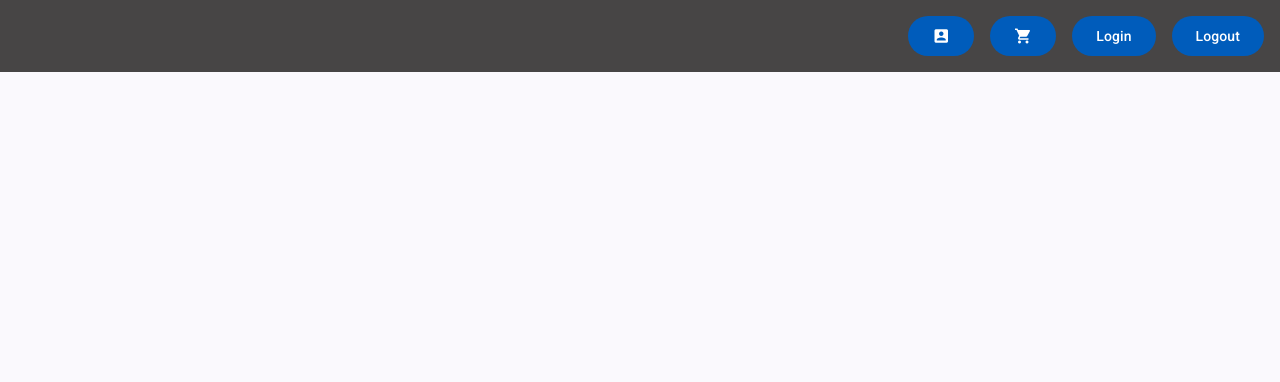
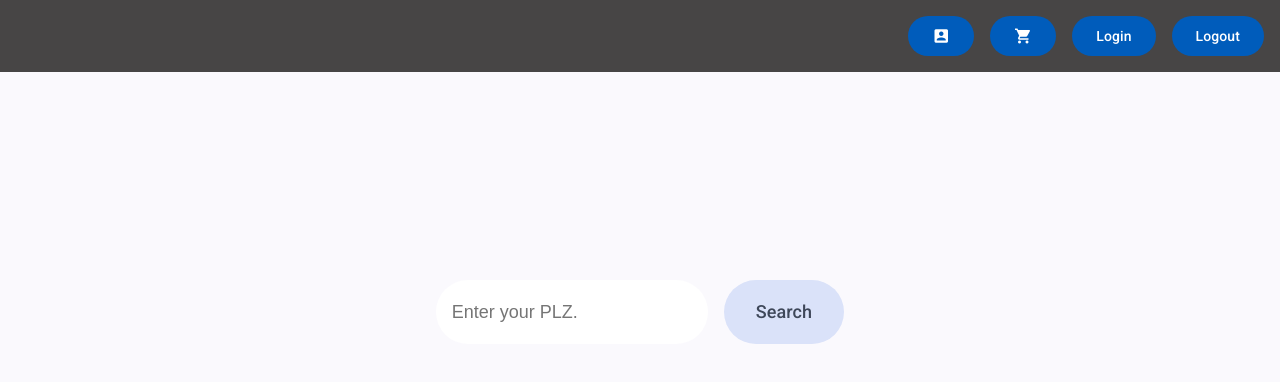
Before and after one commit to JacksonSmith43/food-delivery-full-stack, an Angular app in the folder frontend/: page / in a window 1280 px wide. Shown: the top 382 px of the page. Built offline with nearby package versions, Linux system fonts and the light colour scheme.

Commit message:
Able to enter a postcode and it checks whether it is a valid input.

```diff
--- a/frontend/src/app/app.html
+++ b/frontend/src/app/app.html
@@ -3,5 +3,5 @@
 </nav>
 
 <main>
-
+  <app-search-restaurant></app-search-restaurant>
 </main>
--- a/frontend/src/app/app.ts
+++ b/frontend/src/app/app.ts
@@ -1,10 +1,11 @@
 import { Component } from '@angular/core';
 import { RouterOutlet } from '@angular/router';
 import { Navbar } from './navbar/navbar';
+import { SearchRestaurant } from "./search-restaurant/search-restaurant";
 
 @Component({
   selector: 'app-root',
-  imports: [RouterOutlet, Navbar],
+  imports: [RouterOutlet, Navbar, SearchRestaurant],
   templateUrl: './app.html',
   styleUrl: './app.css',
 })
--- /dev/null
+++ b/frontend/src/app/search-restaurant/search-restaurant.css
@@ -0,0 +1,38 @@
+form {
+  display: flex;
+  justify-content: center;
+  align-items: center;
+  margin-top: 13rem;
+}
+
+button {
+  font-size: large;
+
+  margin-left: 1rem;
+  padding: 2rem 2rem;
+}
+
+input {
+  font-size: large;
+  height: 2rem;
+  width: 15rem;
+  border-radius: 2rem 2rem 2rem 2rem;
+  border-style: none;
+  padding: 1rem 1rem;
+}
+
+p {
+  font-size: large;
+  font-weight: bold;
+}
+
+.error-message {
+  color: red;
+  display: flex;
+  justify-content: center;
+}
+
+input:focus,
+button:focus {
+  outline: 0.24rem red solid;
+}
--- /dev/null
+++ b/frontend/src/app/search-restaurant/search-restaurant.html
@@ -0,0 +1,10 @@
+<div class="search-restaurant-container">
+    <form class="mat-form" (ngSubmit)="onSubmit()" [formGroup]="form">
+        <input matInput type="number" placeholder="Enter your PLZ." title="PLZ is your Postcode. For example 23 or 1"
+            min="1" max="23" aria-label="Postcode input." [formControl]="form.controls.plz">
+        <button type="submit" matButton="tonal">Search</button>
+    </form>
+    @if(form.controls.plz.invalid && (form.controls.plz.dirty || form.controls.plz.touched)){
+    <p class="error-message">{{plzErrorMessages}}</p>
+    }
+</div>
--- /dev/null
+++ b/frontend/src/app/search-restaurant/search-restaurant.ts
@@ -0,0 +1,49 @@
+import { Component } from '@angular/core';
+import {
+  FormControl,
+  FormGroup,
+  FormsModule,
+  ReactiveFormsModule,
+  Validators,
+} from '@angular/forms';
+import { MatButtonModule } from '@angular/material/button';
+
+@Component({
+  selector: 'app-search-restaurant',
+  imports: [FormsModule, MatButtonModule, ReactiveFormsModule],
+  templateUrl: './search-restaurant.html',
+  styleUrl: './search-restaurant.css',
+})
+export class SearchRestaurant {
+  form = new FormGroup({
+    plz: new FormControl('', [
+      Validators.required,
+      Validators.minLength(1),
+      Validators.maxLength(23),
+    ]),
+  });
+
+  onSubmit() {
+    console.log('SearchRestaurant_onSubmit().');
+
+    if (this.form.controls.plz.invalid) {
+      console.log('SearchRestaurant_onSubmit()_invalid.');
+      this.form.controls.plz.reset();
+      return;
+    }
+
+    this.form.controls.plz.reset();
+  }
+
+  get plzErrorMessages() {
+    if (this.form.controls.plz.hasError('required')) {
+      return 'Input required that is a number between 1 and 23.';
+    } else if (this.form.controls.plz.hasError('min')) {
+      return 'The PLZ number is not allowed to be shorter than 1.';
+    } else if (this.form.controls.plz.hasError('max')) {
+      return 'The PLZ number is not allowed to be longer (including) than 23.';
+    } else {
+      return 'Some other issue.';
+    }
+  }
+}
```
